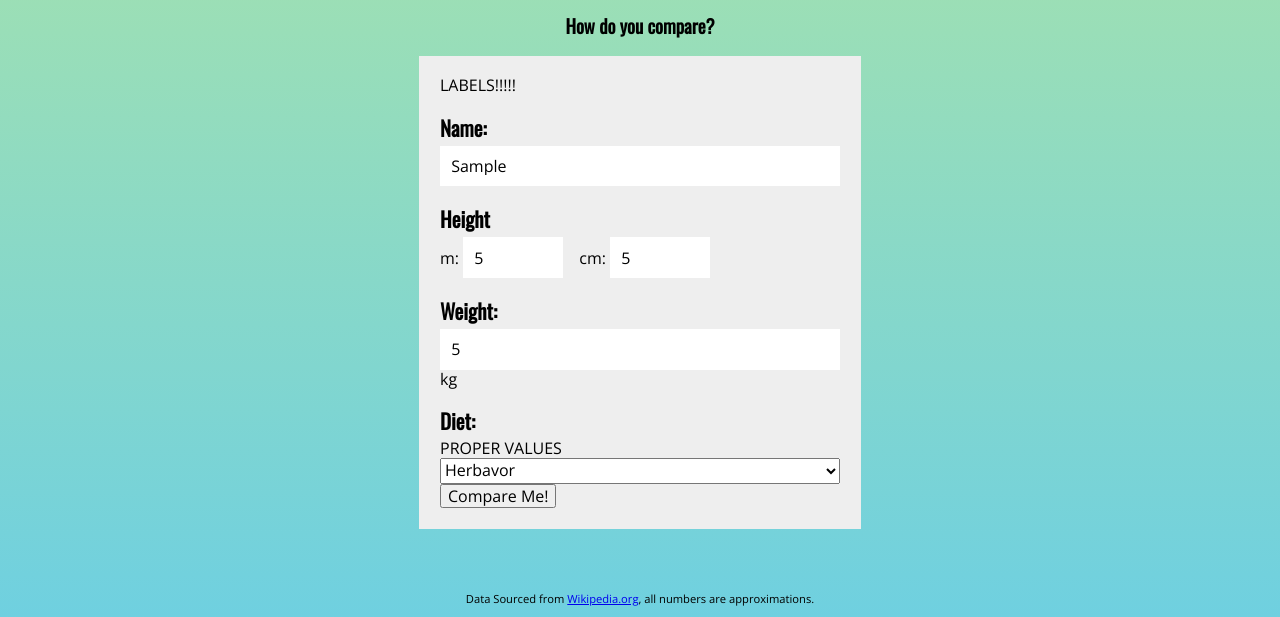
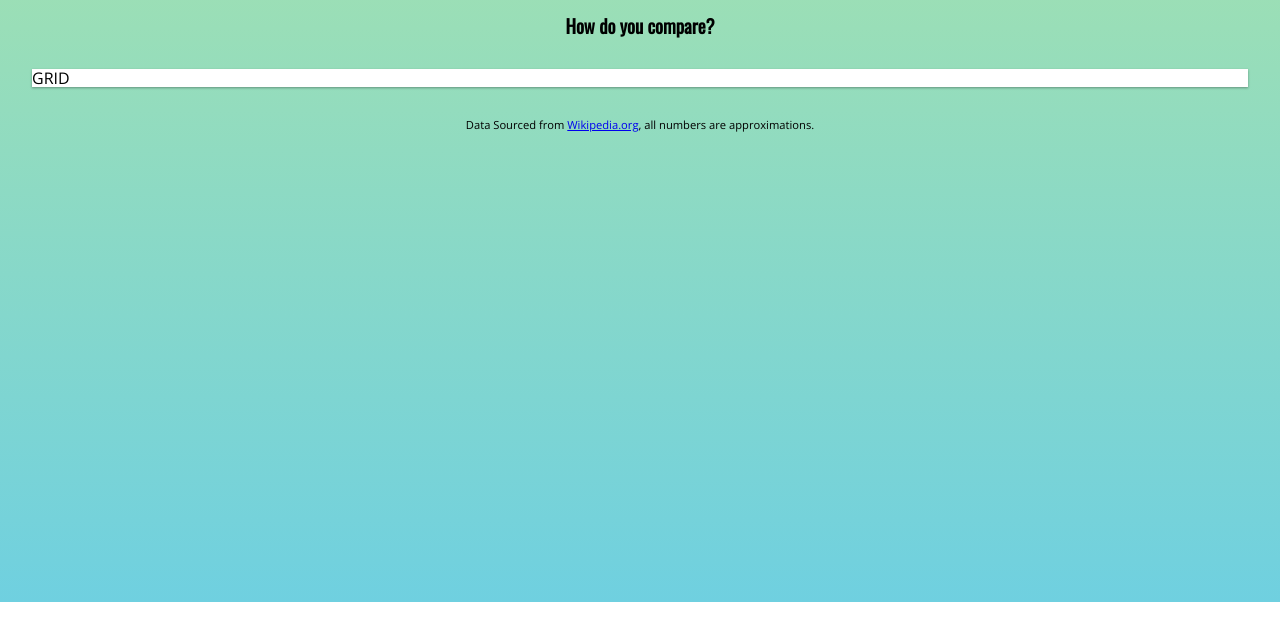
Before and after one commit to LiubovKleimenova/Dinosaurs, a plain HTML site: page index.html in a window 1280 px wide. Both pictures are taken after typing "Sample", "5", "5", "5" into the empty fields and a click on the button "Compare Me!". Shown: the part 218-835 px from the top of the page. Drawn offline with nearby package versions, Linux system fonts and the light colour scheme; a web font is replaced by a local one.

Commit message:
create pigeon, refactor

```diff
--- a/app.css
+++ b/app.css
@@ -5,6 +5,11 @@ body {
     font-family: 'Open Sans', sans-serif;
     text-align: center;
     min-height: 100vh;
+}
+
+
+body .hide {
+    display: none;
 }
 
 h1 {
@@ -36,7 +41,7 @@ p {
 }
 
 /* Grid Styles */
-#grid {
+.grid {
     background: #fff url(images/tracks.png) no-repeat;
     background-size: cover;
     display: flex;
--- a/app.js
+++ b/app.js
@@ -1,34 +1,7 @@
 const submitBtn = document.getElementById("btn");
-const grid = document.getElementById("grid");
 const form = document.getElementById("dino-compare");
 
-let getDinosData = async () => {
-	const data = await fetch("/dino.json");
-	const dinoData = await data.json();
-	return dinoData.Dinos;
-};
 
-// es6 syntax
-// class Dino {
-//     constructor(data) {
-//         this.species = data.species;
-//         this.diet = data.diet;
-//         this.fact = data.fact;
-//         this.height = data.height;
-//         this.weight = data.height;
-//         this.when = data.when;
-//         this.where = data.where;
-//     }
-// }
-
-//do some proto inheerit`nce herre
-// function being(diet, height, weight) {
-// 	this.diet = diet.toLowerCase();
-// 	this.height = height;
-// 	this.weight = weight;
-// }
-
-// Dino.prototype = Being
 class Being {
     constructor(species, diet, height, weight) {
         this.species = species;
@@ -40,7 +13,7 @@ class Being {
 
 class Dino extends Being {
 	constructor(species, diet, height, weight, fact, when, where) {
-		super(species, diet, height * 0.3048, weight * 0.453592);
+		super(species, diet, height * 0.3048, weight * 0.453592); //coefficients are to turn lb to kg, feet to m
 		this.fact = fact;
 		this.when = when;
 		this.where = where;
@@ -53,24 +26,6 @@ class Human extends Being {
         this.name = name;
 	}
 }
-
-// function Dino(data) {
-// 	this.species = data.species;
-// 	this.diet = data.diet; //to ensure that both form data and dino data is the same register
-// 	this.fact = data.fact;
-// 	this.height = data.height * 0.3048; //feet top meters
-// 	this.weight = data.weight * 0.453592; //lb to kg
-// 	this.when = data.when;
-// 	this.where = data.where;
-// }
-
-// function Human(name, diet, height, weight) {
-// 	this.species = "human";
-// 	this.name = name;
-// 	this.diet = diet; //to ensure that both form data and dino data is the same register
-// 	this.height = height;
-// 	this.weight = weight;
-// }
 
 Dino.prototype.compareWeight = function compareWeight(human) {
 	ratio = this.weight / human.weight;
@@ -111,11 +66,17 @@ Dino.prototype.getRandomFact = function getRandomFact(human) {
 		this.compareHeight(human),
 		this.compareWeight(human),
 	];
-    console.log(Math.random() * (facts.length - 1));
 	return facts[Math.round(Math.random() * (facts.length - 1))];
 };
 
-function getHumanData() {
+
+async function getDinosData() {
+	const data = await fetch("/dino.json");
+	const dinoData = await data.json();
+	return dinoData.Dinos;
+};
+
+function getHumanData() { //make IIFE instead
 	return {
 		name: document.getElementById("name").value,
 		diet: document.getElementById("diet").value,
@@ -124,6 +85,13 @@ function getHumanData() {
 			Number(document.getElementById("meters").value) +
 			0.01 * Number(document.getElementById("cm").value),
 	};
+}
+
+function toggleScreen() {
+
+    const grid = document.getElementById("grid");
+    form.classList.add('hide');
+    grid.classList.remove('hide');
 }
 
 form.addEventListener("submit", function (e) {
@@ -136,17 +104,17 @@ form.addEventListener("submit", function (e) {
 		human.height,
 		human.weight
 	);
-	console.log(human);
-	console.log(humanBeing);
+
+    let pigeon = new Being("bird", "herbivor", 1, 5);
+    pigeon.fact = 'All birds are dinosaurus'
 
 	getDinosData().then((res) => {
 		let dinos = res.map(
 			(dino) => new Dino(dino.species, dino.diet, dino.height, dino.weight, dino.fact, dino.when, dino.where)
-		); // consider function factories ?s
+		);
+	});
 
-		console.log(dinos[0].getRandomFact(human));
-		return dinos;
-	});
+    toggleScreen();
 });
 
 // Create Human Object
--- a/index.html
+++ b/index.html
@@ -25,12 +25,12 @@
 
              LABELS!!!!!
             <p>Name:</p>
-            <input id="name" class="form-field__full" type="name" name="name">
+            <input id="name" class="form-field__full" type="name" name="name" required>
             <p>Height</p>
-            <label>m: <input id="meters" class="form-field__short" type="number" name="meters"></label>
+            <label>m: <input id="meters" class="form-field__short" type="number" name="meters" required></label>
             <label>cm: <input id="cm" class="form-field__short" type="number" name="cm"></label>
             <p>Weight:</p>
-            <label><input id="weight" class="form-field__full" type="number" name="weight">kg</label>
+            <label><input id="weight" class="form-field__full" type="number" name="weight" required>kg</label>
             <p>Diet:</p>
 
             PROPER VALUES
@@ -43,7 +43,7 @@
         </div>
     </form>
     <!-- .grid to attach tiles to -->
-    <main id="grid"></main>
+    <main id="grid" class="hide grid">GRID</main>
     <footer>
         <!-- Include information source -->
         <p class="fine-print">Data Sourced from <a href="https://www.wikipedia.org/">Wikipedia.org</a>, all numbers are approximations.</p>
```
